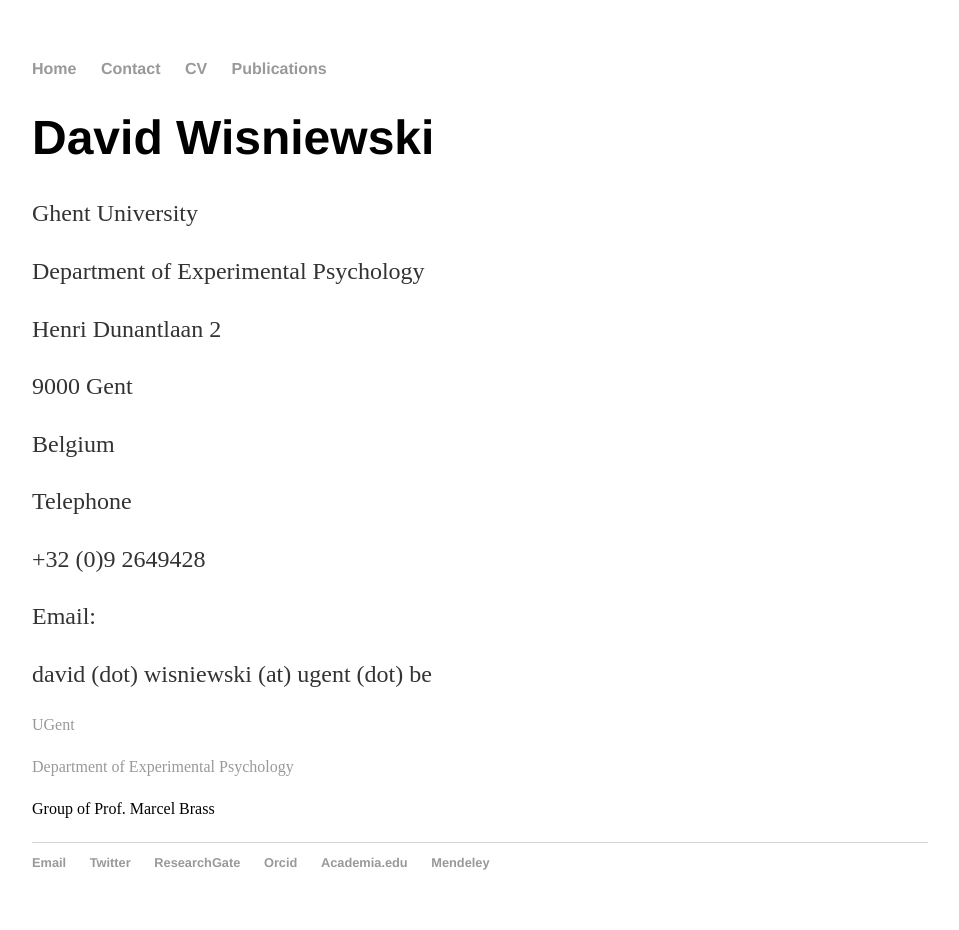
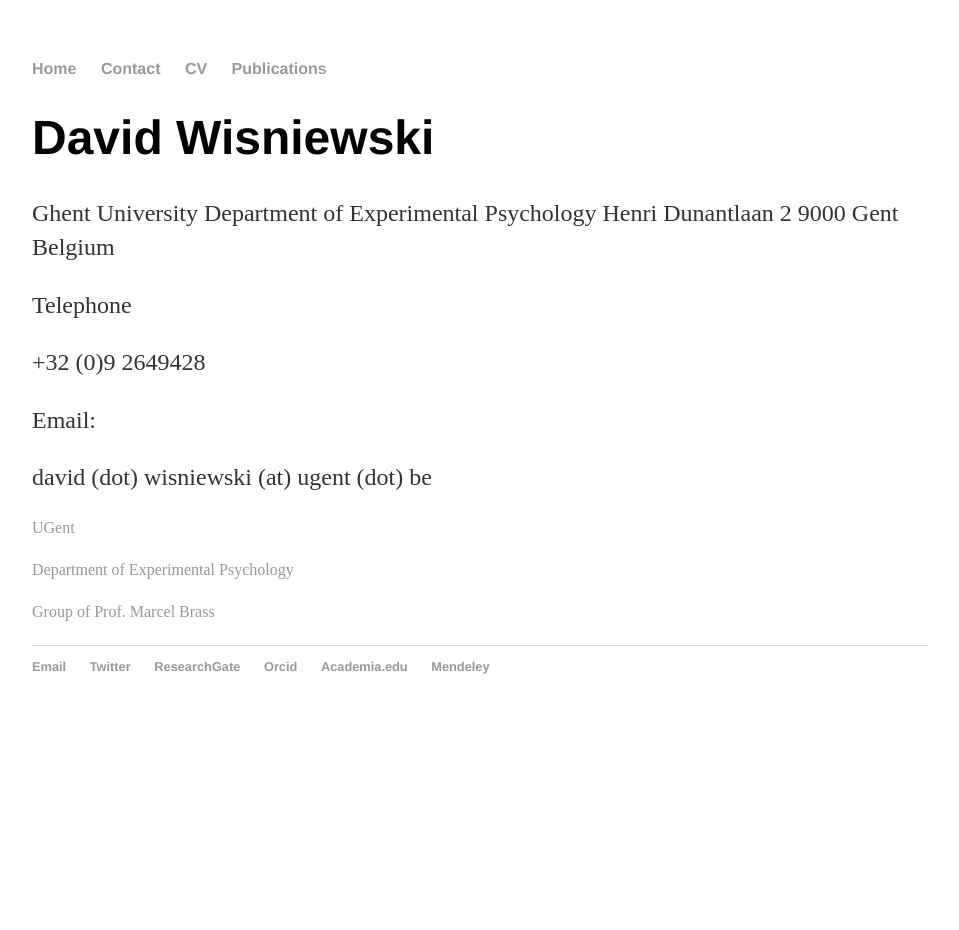
Before and after one commit to davidwisniewski/davidwisniewski.github.io, a Jekyll site: the page built from contact/index.html, in a window 1280 px wide. Shown: the whole page, without its empty margins (160-1119 px from the left). Built offline with Jekyll 4.4.1, drawn with Linux system fonts in a browser that asks for light colours; after the commit the page ends 900 px from its top, so only the background shows below that.

```diff
--- a/contact/index.html
+++ b/contact/index.html
@@ -4,11 +4,11 @@ title: David Wisniewski
 ---
 <div class="blurb">
 	<h1>David Wisniewski</h1>
-	<p>Ghent University</p>
-	<p>Department of Experimental Psychology</p>
-	<p>Henri Dunantlaan 2</p>
-	<p>9000 Gent</p>
-	<p>Belgium</p>
+	<p>Ghent University
+	Department of Experimental Psychology
+	Henri Dunantlaan 2
+	9000 Gent
+	Belgium</p>
 
 	<p>Telephone</p>
 	<p>+32 (0)9 2649428</p>
@@ -18,5 +18,5 @@ title: David Wisniewski
 
 	<a href="http://www.ugent.be/">UGent</a></p>
 	<a href="http://www.ugent.be/pp/experimentele-psychologie/en">Department of Experimental Psychology</a></p>
-	<a href="http://users.ugent.be/~mbrass/Web-Site/Dr._Marcel_Brass.html"></a>Group of Prof. Marcel Brass</p>
+	<a href="http://users.ugent.be/~mbrass/Web-Site/Dr._Marcel_Brass.html">Group of Prof. Marcel Brass</a></p>
 </div><!-- /.blurb -->
```
